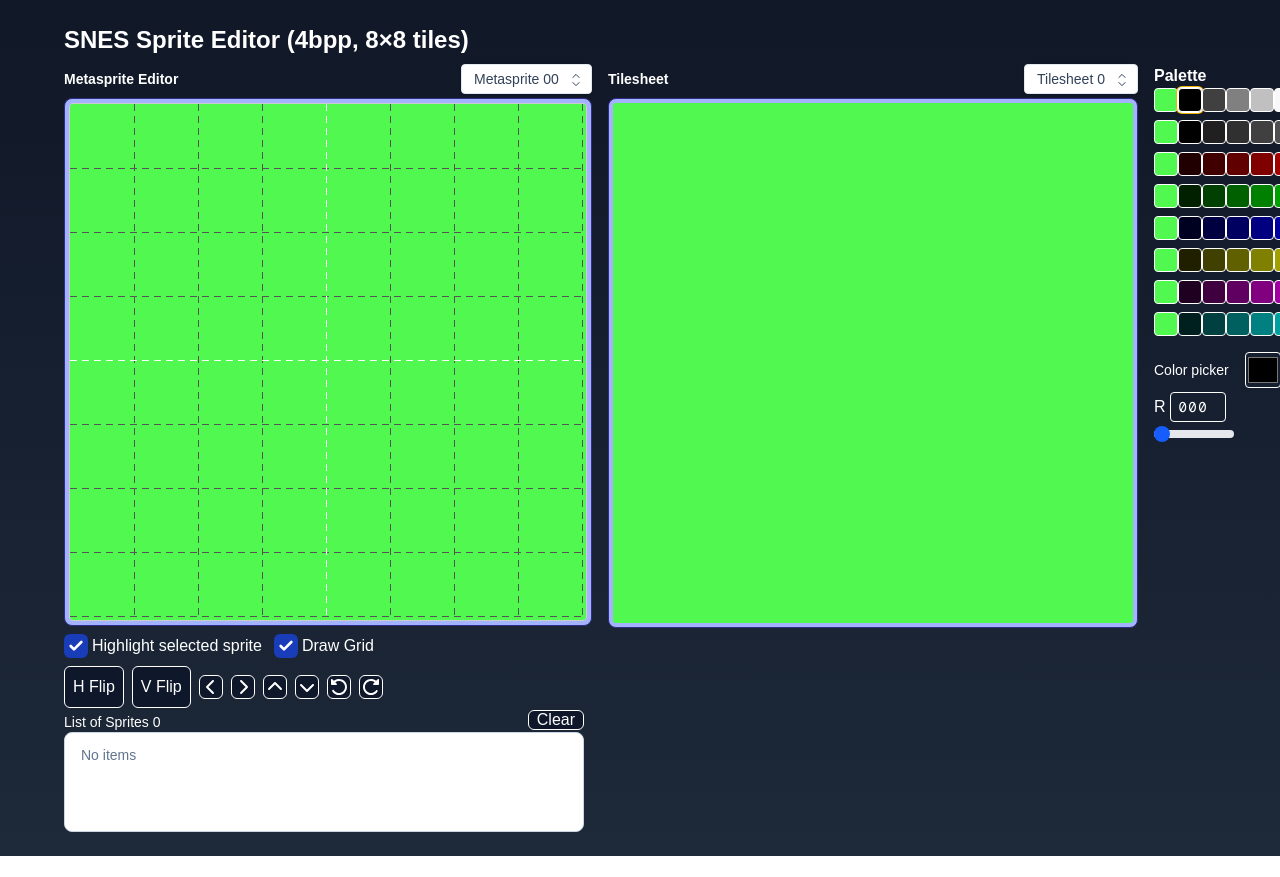
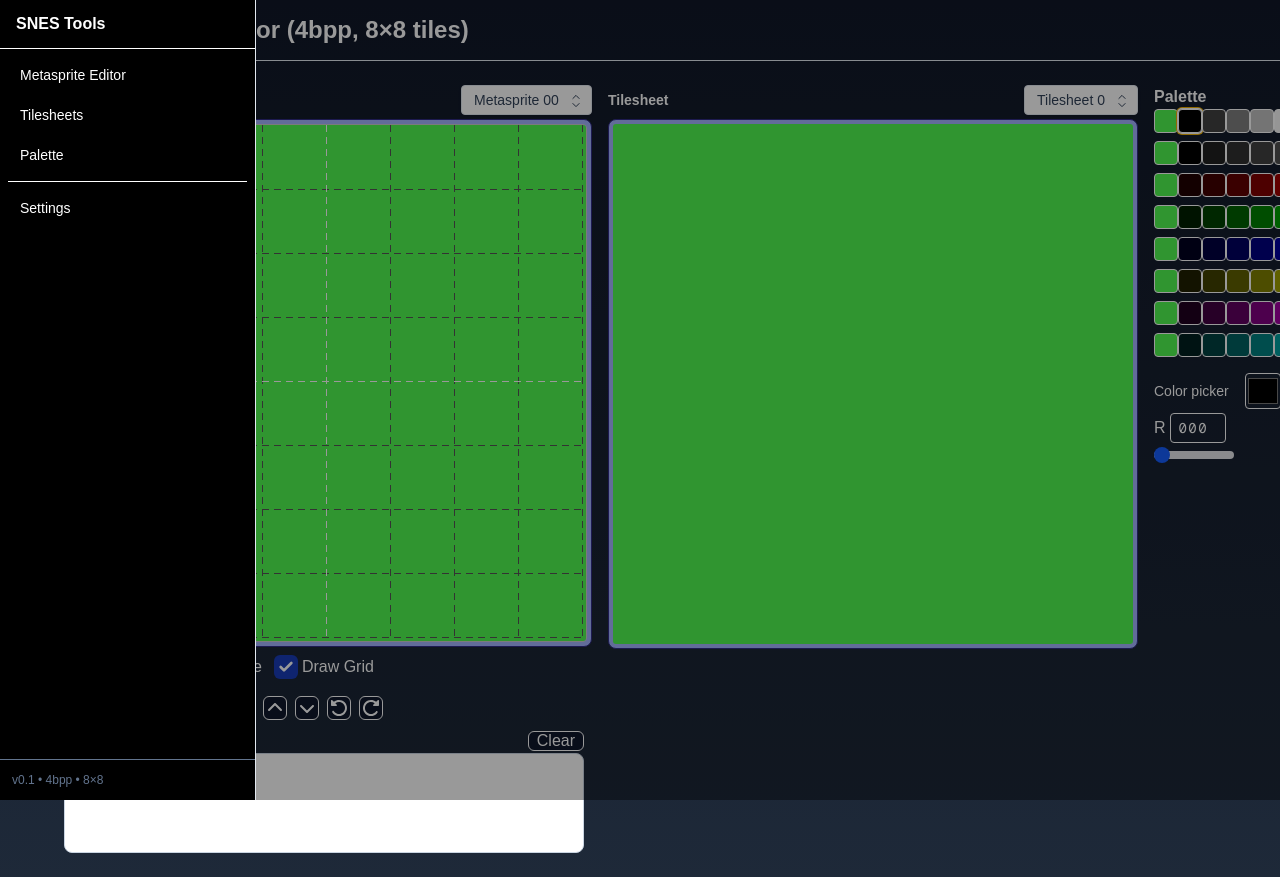
Before and after one commit to soshimozi/snes-tools, a Next.js app: page /sprite/editor in a window 1280 px wide. Shown: the top 877 px of the page. Before the commit the page ends 856 px from the top, so only its background shows below. Built offline with nearby package versions, Linux system fonts and the light colour scheme.

Commit message:
added menu

```diff
--- /dev/null
+++ b/src/components/leftDrawer.tsx
@@ -0,0 +1,79 @@
+// LeftDrawer.tsx
+import React, { useEffect, useRef } from "react";
+
+type LeftDrawerProps = {
+  open: boolean;
+  onClose: () => void;
+  widthClass?: string; // Tailwind width (defaults to w-64)
+  children: React.ReactNode;
+  /**
+   * If true, the drawer is always visible on lg+ screens (acts like a left rail),
+   * and only behaves like an overlay drawer on smaller screens.
+   */
+  persistentLg?: boolean;
+  ariaLabel?: string;
+};
+
+export function LeftDrawer({
+  open,
+  onClose,
+  widthClass = "w-64",
+  children,
+  persistentLg = true,
+  ariaLabel = "Navigation drawer",
+}: LeftDrawerProps) {
+  const panelRef = useRef<HTMLDivElement>(null);
+
+  // Close on ESC
+  useEffect(() => {
+    function onKey(e: KeyboardEvent) {
+      if (e.key === "Escape") onClose();
+    }
+    if (open) window.addEventListener("keydown", onKey);
+    return () => window.removeEventListener("keydown", onKey);
+  }, [open, onClose]);
+
+  // Prevent body scroll when open (mobile)
+  useEffect(() => {
+    if (open) {
+      const prev = document.body.style.overflow;
+      document.body.style.overflow = "hidden";
+      return () => { document.body.style.overflow = prev; };
+    }
+  }, [open]);
+
+  return (
+    <>
+      {/* Backdrop (mobile/tablet only) */}
+      <div
+        className={[
+          "fixed inset-0 z-40 bg-black/40 transition-opacity",
+          open ? "opacity-100 pointer-events-auto" : "opacity-0 pointer-events-none",
+          persistentLg ? "lg:hidden" : ""
+        ].join(" ")}
+        onClick={onClose}
+        aria-hidden="true"
+      />
+
+      {/* Sliding panel (overlay on <lg) */}
+      <aside
+        role="dialog"
+        aria-label={ariaLabel}
+        aria-modal="true"
+        ref={panelRef}
+        className={[
+          "fixed inset-y-0 left-0 z-50",
+          widthClass,
+          "transform transition-transform duration-300 will-change-transform",
+          open ? "translate-x-0" : "-translate-x-full",
+          // On lg+, if persistent, keep it visible and static
+          persistentLg ? "lg:translate-x-0 lg:static lg:inset-auto lg:z-auto" : ""
+        ].join(" ")}
+      >
+        <div className="h-full bg-white border-r border-slate-200 shadow-lg lg:shadow-none">
+          {children}
+        </div>
+      </aside>
+    </>
+  );
+}
--- a/src/components/snesSpriteEditor.tsx
+++ b/src/components/snesSpriteEditor.tsx
@@ -17,6 +17,7 @@ import ColorPicker555 from "./colorPicker555";
 import StyledButton from "./styledButton";
 import SytledCheckbox from "./styledCheckbox";
 import StyledCheckbox from "./styledCheckbox";
+import { LeftDrawer } from "./leftDrawer";
 
 // Types
 // export type Palette = string[]; // 16 hex colors: "#RRGGBB"
@@ -153,6 +154,9 @@ export default function SNESpriteEditor() {
 
   const [selectedId, setSelectedId] = useState<string | null>(null);
   const [drawGrid, setDrawGrid] = useState(true);
+
+
+  const [drawerOpen, setDrawerOpen] = useState(true);
 
   const [palettes, setPalettes] = useState<Palette[]>(() => [
     Palettes.getPalette(0),
@@ -475,10 +479,6 @@ export default function SNESpriteEditor() {
   const flipHorizontal = () => {
     if (!selectedId) return;
 
-    // need to do this with collection
-    // setMetaSpriteEntries(prev =>
-    //   prev.map(item => item.id === selectedId ? { ...item, h: !item.h } : item))
-
     setMetaSprites(prev => {
 
       return prev.map((item, idx) => {
@@ -497,10 +497,6 @@ export default function SNESpriteEditor() {
 
   const flipVertical = () => {
     if (!selectedId) return;
-
-    // // need to do this with collection
-    // setMetaSpriteEntries(prev =>
-    //   prev.map(item => item.id === selectedId ? { ...item, v: !item.v } : item))
 
     setMetaSprites(prev => {
 
@@ -522,12 +518,6 @@ export default function SNESpriteEditor() {
   const rotateMetaSpriteCCW = () => {
     if (!selectedId) return;
 
-
-    // need to do this with collection
-    // setMetaSpriteEntries(prev =>
-    //   prev.map(item => item.id === selectedId ? { ...item, r: (item.r - 1) % 4 } : item)
-    // )
-
     setMetaSprites(prev => {
 
       return prev.map((item, idx) => {
@@ -548,11 +538,6 @@ export default function SNESpriteEditor() {
   const rotateMetaSpriteCW = () => {
     if (!selectedId) return;
 
-
-    // need to do this with collection
-    // setMetaSpriteEntries(prev =>
-    //   prev.map(item => item.id === selectedId ? { ...item, r: (item.r + 1) % 4 } : item)
-    // )
     setMetaSprites(prev => {
 
       return prev.map((item, idx) => {
@@ -677,9 +662,6 @@ export default function SNESpriteEditor() {
           p.map((hex, ci) => (ci === currentColor ? bgrHexColor.toString(16).padStart(4, '0') : hex))
           : p
       ));
-
-
-
   })
 
   const handleBlueChanged = ((e: React.ChangeEvent<HTMLInputElement>) => {
@@ -709,11 +691,65 @@ export default function SNESpriteEditor() {
   return (
 
     <Fragment>
-      <div className="min-h-screen p-6">
+      <div className="min-h-screen">
+      {/* Header / AppBar */}
+      <header className="sticky top-0 z-30 border-b border-slate-200">
+        <div className="flex items-center gap-3 px-4 py-3">
+          {/* Hamburger only on <lg */}
+          <button
+            onClick={() => setDrawerOpen(true)}
+            className="inline-flex items-center justify-center h-9 w-9 rounded-md border border-slate-300 hover:bg-slate-50"
+            aria-label="Open navigation"
+          >
+            {/* Simple hamburger icon */}
+            <svg viewBox="0 0 24 24" className="h-5 w-5" fill="none" stroke="currentColor" strokeWidth="1.75">
+              <path strokeLinecap="round" d="M4 7h16M4 12h16M4 17h16" />
+            </svg>
+          </button>
+
+          <h1 className="text-2xl font-bold">SNES Sprite Editor (4bpp, 8×8 tiles)</h1>
+        </div>
+      </header>
+
+      {/* Drawer (overlay on mobile, persistent on lg) */}
+      <LeftDrawer
+        open={drawerOpen}
+
+        onClose={() => setDrawerOpen(false)}
+        widthClass="w-64"
+        persistentLg={false}
+        ariaLabel="SNES tools navigation"
+      >
+        {/* Close button only visible on mobile/tablet */}
+        <div className="lg:hidden flex justify-end p-2 border-b border-slate-200">
+          <button
+            onClick={() => setDrawerOpen(false)}
+            className="inline-flex items-center justify-center h-8 w-8 rounded-md"
+            aria-label="Close navigation"
+          >
+            <svg viewBox="0 0 24 24" className="h-5 w-5" fill="none" stroke="currentColor" strokeWidth="1.75">
+              <path strokeLinecap="round" strokeLinejoin="round" d="M6 6l12 12M18 6l-12 12" />
+            </svg>
+          </button>
+        </div>
+        <nav className="h-full flex flex-col bg-black">
+          <div className="px-4 py-3 border-b"><h2 className="text-base font-semibold">SNES Tools</h2></div>
+          <ul className="p-2 space-y-1 text-sm">
+            <li><button className="w-full text-left px-3 py-2 rounded cursor-pointer" onClick={() => setDrawerOpen(false)}>Metasprite Editor</button></li>
+            <li><button className="w-full text-left px-3 py-2 rounded cursor-pointer" onClick={() => setDrawerOpen(false)}>Tilesheets</button></li>
+            <li><button className="w-full text-left px-3 py-2 rounded cursor-pointer" onClick={() => setDrawerOpen(false)} >Palette</button></li>
+            <li className="pt-2 border-t mt-2">
+              <button className="w-full text-left px-3 py-2 rounded cursor-pointer" onClick={() => setDrawerOpen(false)} >Settings</button>
+            </li>
+          </ul>
+          <div className="mt-auto p-3 border-t text-xs text-slate-500">v0.1 • 4bpp • 8×8</div>
+        </nav>
+      </LeftDrawer>
+
+      {/* Main content area.
+          On lg+, add left padding to make room for the persistent drawer. */}
+      <main className="p-6">
         <div className="mx-auto max-w-6xl">
-          <h1 className="text-2xl font-bold mb-2">SNES Sprite Editor (4bpp, 8×8 tiles)</h1>
-
-          <div className="flex">
           <div className="flex flex-row gap-4">
 
             <div className="flex flex-col gap-1">
@@ -1000,8 +1036,8 @@ export default function SNESpriteEditor() {
             </div>
           </div>
         </div>
+      </main>
 
-        </div>
       </div>
 
 
```
Lines whose indentation alone changed are shown as unchanged.
